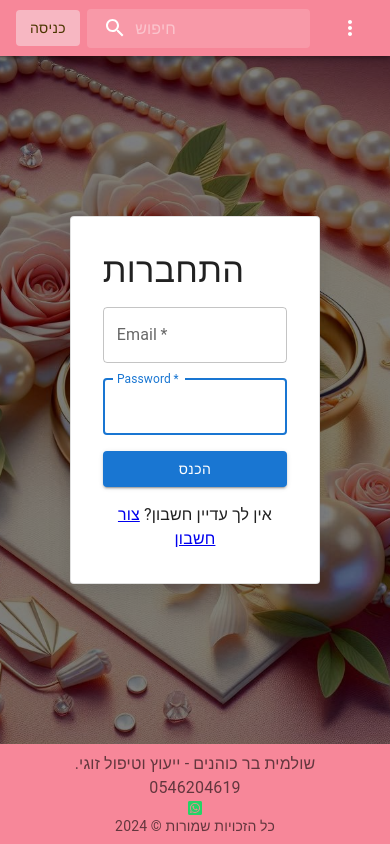
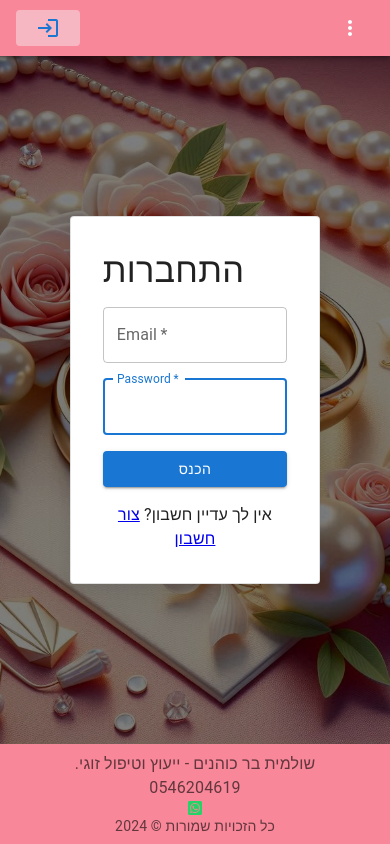
Before and after one commit to chemedMoshe/ShulamitClient, a React (Vite) app: page /login in a window 390 px wide. Built offline with nearby package versions, Linux system fonts and the light colour scheme.

Commit message:
remove elements unnecessary from nav bar on phone mode

```diff
--- a/src/components/Login/Login.tsx
+++ b/src/components/Login/Login.tsx
@@ -57,7 +57,6 @@ export default function SignInCard() {
             return;
         }
         appDispatch(loginReduser({ email: (document.getElementById('email') as HTMLInputElement).value, password: (document.getElementById('password') as HTMLInputElement).value }));
-        const data = new FormData(event.currentTarget);
 
     };
 
--- a/src/components/Navbar/Navbar.tsx
+++ b/src/components/Navbar/Navbar.tsx
@@ -1,14 +1,10 @@
 import './Navbar.css';
-import { styled, alpha } from '@mui/material/styles';
 import AppBar from '@mui/material/AppBar';
 import Box from '@mui/material/Box';
 import Toolbar from '@mui/material/Toolbar';
 import IconButton from '@mui/material/IconButton';
-import InputBase from '@mui/material/InputBase';
 import MenuItem from '@mui/material/MenuItem';
 import Menu from '@mui/material/Menu';
-import SearchIcon from '@mui/icons-material/Search';
-import AccountCircle from '@mui/icons-material/AccountCircle';
 import MoreIcon from '@mui/icons-material/MoreVert';
 import { NavLink, useNavigate } from 'react-router';
 import { Button } from '@mui/material';
@@ -18,45 +14,11 @@ import { ILink, getLinks } from '../../Utils/allLinksFunc';
 import { logUotReducer } from '../../redux/ExtraRedusers/LoginExtraReduser';
 import { clearPosts } from '../../redux/Slice/PostSlice';
 import { useEffect, useState } from 'react';
+import LogoutIcon from '@mui/icons-material/Logout';
+import LoginIcon from "@mui/icons-material/Login";
 
-const Search = styled('div')(({ theme }) => ({
-    position: 'relative',
-    borderRadius: theme.shape.borderRadius,
-    backgroundColor: alpha(theme.palette.common.white, 0.15),
-    '&:hover': {
-        backgroundColor: alpha(theme.palette.common.white, 0.25),
-    },
-    marginRight: theme.spacing(2),
-    marginLeft: 0,
-    width: '100%',
-    [theme.breakpoints.up('sm')]: {
-        marginLeft: theme.spacing(3),
-        width: 'auto',
-    },
-}));
 
-const SearchIconWrapper = styled('div')(({ theme }) => ({
-    padding: theme.spacing(0, 2),
-    height: '100%',
-    position: 'absolute',
-    pointerEvents: 'none',
-    display: 'flex',
-    alignItems: 'center',
-    justifyContent: 'center',
-}));
 
-const StyledInputBase = styled(InputBase)(({ theme }) => ({
-    color: 'inherit',
-    '& .MuiInputBase-input': {
-        padding: theme.spacing(1, 1, 1, 0),
-        paddingLeft: `calc(1em + ${theme.spacing(4)})`,
-        transition: theme.transitions.create('width'),
-        width: '100%',
-        [theme.breakpoints.up('md')]: {
-            width: '20ch',
-        },
-    },
-}));
 
 export default function PrimarySearchAppBar() {
     const idUser = useSelector((state: RootState) => state.myUser._id);
@@ -69,11 +31,12 @@ export default function PrimarySearchAppBar() {
         useState<null | HTMLElement>(null);
     const [allLinks, setAllLinks] = useState<ILink[]|[]>([]);
 
-    const handleLoguot = () => {
+    const handleLogout = () => {
         appDispatch(logUotReducer())
         dispatch(clearPosts())
         navigate('/login');
     }
+
     useEffect(() => {
         if (localStorage.getItem('user')) {
             setIsLogin(true);
@@ -92,9 +55,6 @@ export default function PrimarySearchAppBar() {
     const isMenuOpen = Boolean(anchorEl);
     const isMobileMenuOpen = Boolean(mobileMoreAnchorEl);
 
-    const handleProfileMenuOpen = (event: React.MouseEvent<HTMLElement>) => {
-        setAnchorEl(event.currentTarget);
-    };
 
     const handleMobileMenuClose = () => {
         setMobileMoreAnchorEl(null);
@@ -160,27 +120,11 @@ export default function PrimarySearchAppBar() {
                 </IconButton>
                 <p onClick={() => navigate('/weather')}>מזג אוויר זוגי</p>
             </MenuItem>
-            <MenuItem>
-                <IconButton
-                    size="large"
-                    aria-label="show 17 new notifications"
-                    color="inherit"
-                >
+            {isAdmin && <MenuItem onClick={handleMenuClose}>
+                <IconButton size="large" aria-label="show 4 new mails" color="inherit">
                 </IconButton>
-                <p>Notifications</p>
-            </MenuItem>
-            <MenuItem onClick={handleProfileMenuOpen}>
-                <IconButton
-                    size="large"
-                    aria-label="account of current user"
-                    aria-controls="primary-search-account-menu"
-                    aria-haspopup="true"
-                    color="inherit"
-                >
-                    <AccountCircle />
-                </IconButton>
-                <p>Profile</p>
-            </MenuItem>
+                <p onClick={() => navigate('/manager')}>ניהול</p>
+            </MenuItem>}
         </Menu>
     );
 
@@ -194,22 +138,10 @@ export default function PrimarySearchAppBar() {
                         aria-label="open drawer"
                         onClick={() => navigate('/login')}
                         sx={{ marginRight: '2%' }}                    >
-                        כניסה
+          <LoginIcon sx={{ color: '#1976d2', cursor: 'pointer' }} />
                     </Button> :
-                    <Button onClick={handleLoguot}>LOGOUT</Button>
+                    <Button onClick={handleLogout}><LogoutIcon sx={{ color: '#1976d2', cursor: 'pointer' }} /></Button>
                     }
-
-                    <Search>
-                        <SearchIconWrapper>
-                            <SearchIcon />
-                        </SearchIconWrapper>
-                        <StyledInputBase
-                            onChange={(e) => console.log(e.target.value)}
-
-                            placeholder="חיפוש"
-                            inputProps={{ 'aria-label': 'search' }}
-                        />
-                    </Search>
                     <Box sx={{ flexGrow: 1 }} />
 
                     <Box sx={{ display: { xs: 'none', md: 'flex' } }}>
--- a/src/components/Weather/Weather.css
+++ b/src/components/Weather/Weather.css
@@ -1,7 +1,6 @@
 .weather-container {
   width: 80%;
   max-width: 600px;
-  background: linear-gradient(0, rgb(249, 175, 3), #02c2db);
   padding: 2rem;
   border-radius: 16px;
   box-shadow: 0 10px 25px rgba(0, 0, 0, 0.1);
@@ -58,3 +57,101 @@
   font-style: italic;
   margin-top: 1rem;
 }
+
+.weather-container {
+  width: 100%;
+  max-width: 720px;
+  padding: 24px;
+  margin: 24px auto;
+  background-color: #ffffff;
+  border-radius: 12px;
+  box-shadow: 0 4px 20px rgba(0, 0, 0, 0.08);
+  font-family: "Roboto", "Segoe UI", Tahoma, Geneva, Verdana, sans-serif;
+  direction: rtl;
+  color: #1f2937;
+  display: flex;
+  flex-direction: column;
+  gap: 20px;
+}
+
+/* כותרת */
+.weather-title {
+  font-size: 1.75rem;
+  font-weight: 500;
+  text-align: center;
+  color: #1976d2; /* MUI primary */
+  margin: 0;
+}
+
+/* עיר */
+.city {
+  align-self: flex-start;
+  font-size: 0.9rem;
+  color: #6b7280;
+}
+
+/* אייקון */
+.weather-icon {
+  width: 80px;
+  height: 80px;
+  margin: 0 auto;
+}
+
+/* טמפרטורה */
+.temp {
+  font-size: 2.4rem;
+  font-weight: 600;
+  text-align: center;
+  color: #111827;
+}
+
+/* תיאור */
+.description {
+  text-align: center;
+  font-size: 1rem;
+  color: #4b5563;
+}
+
+/* גריד נתונים */
+.weather-grid {
+  display: grid;
+  grid-template-columns: repeat(2, 1fr);
+  gap: 14px 16px;
+  font-size: 0.95rem;
+}
+
+.weather-grid > div {
+  background-color: #f9fafb;
+  padding: 12px 14px;
+  border-radius: 8px;
+  display: flex;
+  align-items: center;
+  gap: 6px;
+}
+
+/* עדכון */
+.updated {
+  grid-column: span 2;
+  text-align: center;
+  color: #6b7280;
+  font-size: 0.85rem;
+}
+
+/* מובייל */
+@media (max-width: 600px) {
+  .weather-container {
+    padding: 16px;
+  }
+
+  .weather-grid {
+    grid-template-columns: 1fr;
+  }
+
+  .updated {
+    grid-column: span 1;
+  }
+
+  .temp {
+    font-size: 2rem;
+  }
+}
```
